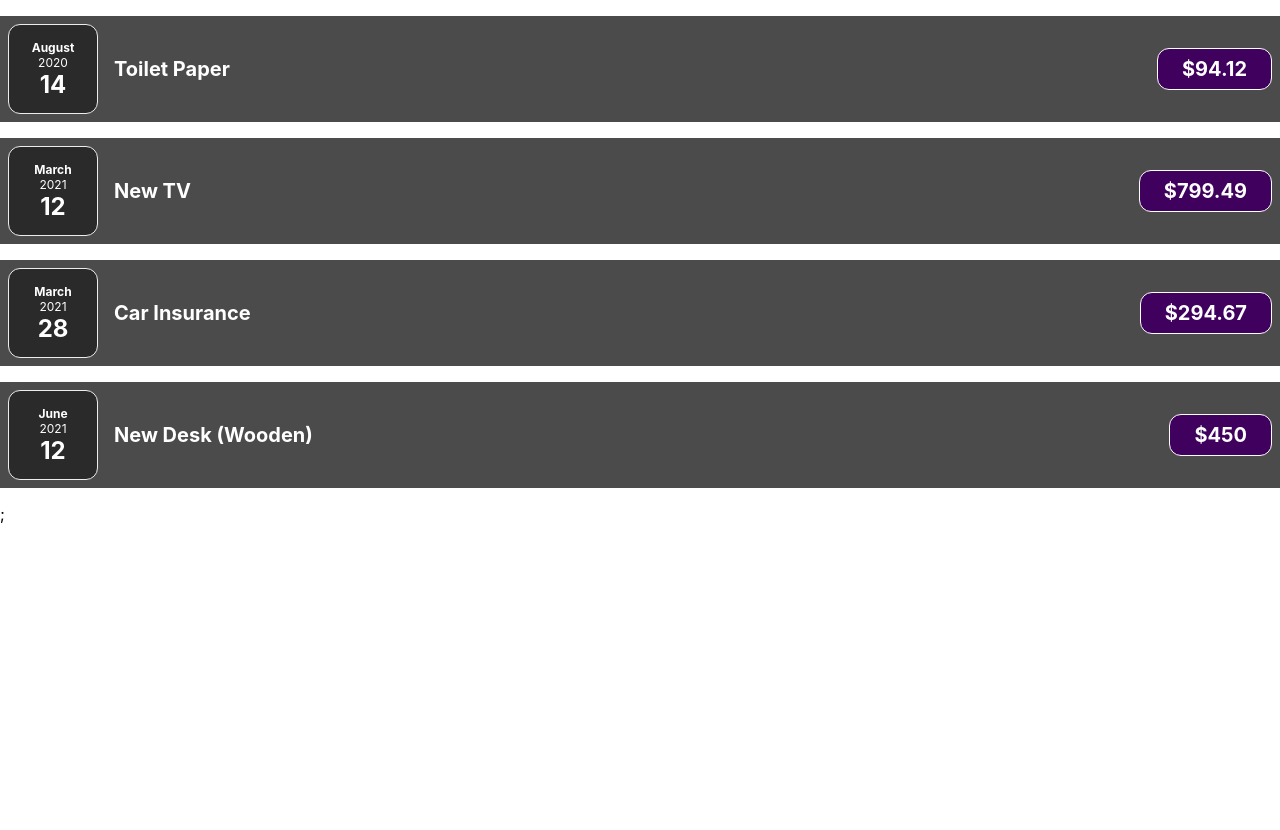
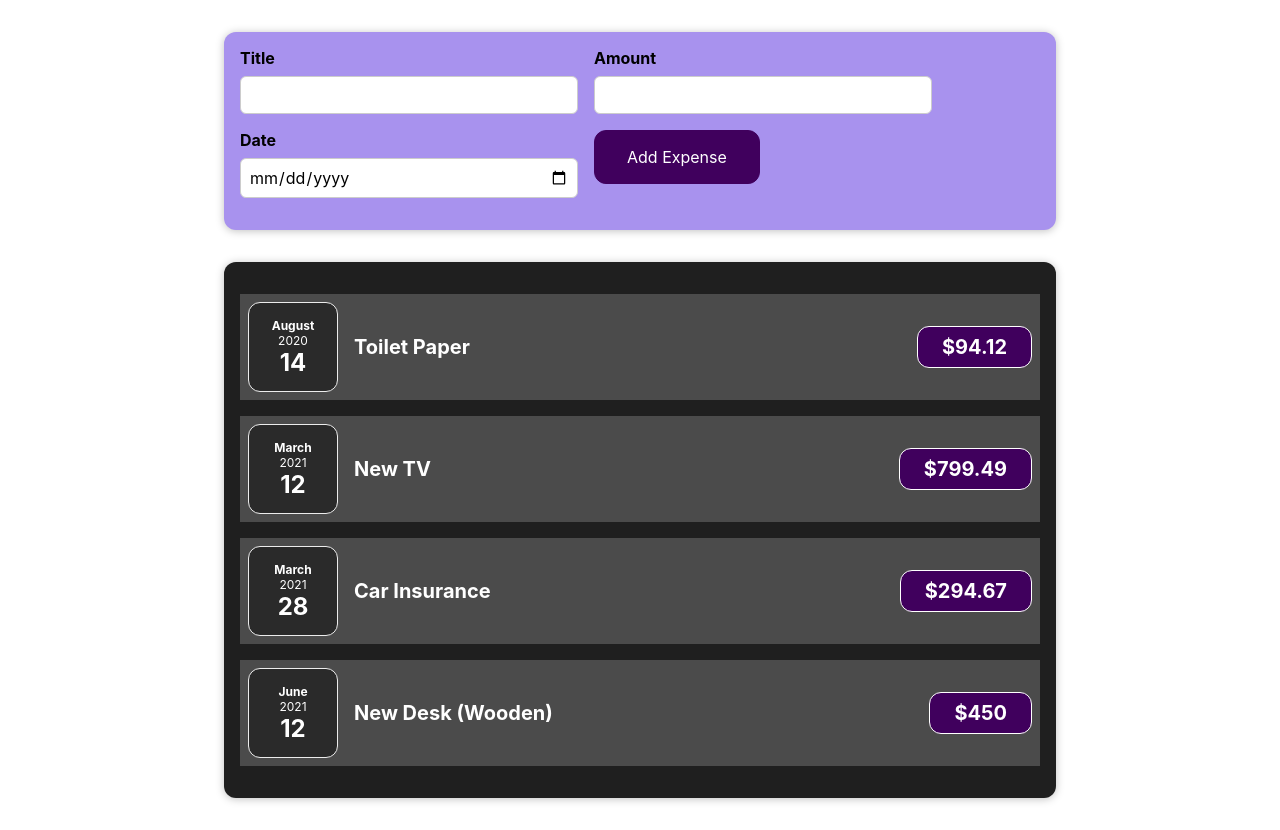
Before and after one commit to Oksana796/expenses-track, a React (Create React App) app: page / in a window 1280 px wide. Before the commit the page ends 800 px from the top, so only its background shows below. Built offline with nearby package versions, Linux system fonts and the light colour scheme.

Commit message:
form for new expense

```diff
--- a/src/App.js
+++ b/src/App.js
@@ -1,4 +1,5 @@
-import ExpenseItem from "./components/ExpenseItem";
+import Expenses from "./components/Expenses";
+import NewExpense from "./components/NewExpense";
 
 function App() {
   const expenses = [
@@ -25,27 +26,8 @@
 
   return (
     <div>
-      <ExpenseItem
-        title={expenses[0].title}
-        amount={expenses[0].amount}
-        date={expenses[0].date}
-      />
-      <ExpenseItem
-        title={expenses[1].title}
-        amount={expenses[1].amount}
-        date={expenses[1].date}
-      />
-      <ExpenseItem
-        title={expenses[2].title}
-        amount={expenses[2].amount}
-        date={expenses[2].date}
-      />
-      <ExpenseItem
-        title={expenses[3].title}
-        amount={expenses[3].amount}
-        date={expenses[3].date}
-      />
-      ;
+    <NewExpense />
+      <Expenses items={expenses} />
     </div>
   );
 }
--- /dev/null
+++ b/src/components/ExpenseForm.css
@@ -0,0 +1,26 @@
+.new-expense__controls {
+  display: flex;
+  flex-wrap: wrap;
+  gap: 1rem;
+  margin-bottom: 1rem;
+  text-align: left;
+}
+
+.new-expense__control label {
+  font-weight: bold;
+  margin-bottom: 0.5rem;
+  display: block;
+}
+
+.new-expense__control input {
+  font: inherit;
+  padding: 0.5rem;
+  border-radius: 6px;
+  border: 1px solid #ccc;
+  width: 20rem;
+  max-width: 100%;
+}
+
+.new-expense__actions {
+  text-align: right;
+}
--- /dev/null
+++ b/src/components/ExpenseForm.js
@@ -0,0 +1,32 @@
+import React from "react";
+
+import "./ExpenseForm.css";
+
+function ExpenseForm() {
+  return (
+    <form>
+      <div className="new-expense__controls">
+        <div className="new-expense__control">
+          <label>Title</label>
+          <input type="text" />
+        </div>
+
+        <div className="new-expense__control">
+          <label>Amount</label>
+          <input type="number" min="0.01" step="0.01" />
+        </div>
+
+        <div className="new-expense__control">
+          <label>Date</label>
+          <input type="date" min="2019-01-01" max="2022-12-31" />
+        </div>
+
+        <div className="new-expense__actions">
+          <button type="submit">Add Expense</button>
+        </div>
+      </div>
+    </form>
+  );
+}
+
+export default ExpenseForm;
--- /dev/null
+++ b/src/components/Expenses.css
@@ -0,0 +1,9 @@
+.expenses {
+  padding: 1rem;
+  background-color: rgb(31, 31, 31);
+  margin: 2rem auto;
+  width: 50rem;
+  max-width: 95%;
+  border-radius: 12px;
+  box-shadow: 0 1px 8px rgba(0, 0, 0, 0.25);
+}
--- /dev/null
+++ b/src/components/Expenses.js
@@ -0,0 +1,31 @@
+import ExpenseItem from "./ExpenseItem";
+import "./Expenses.css";
+
+function Expenses(props) {
+  return (
+    <div className="expenses">
+      <ExpenseItem
+        title={props.items[0].title}
+        amount={props.items[0].amount}
+        date={props.items[0].date}
+      />
+      <ExpenseItem
+        title={props.items[1].title}
+        amount={props.items[1].amount}
+        date={props.items[1].date}
+      />
+      <ExpenseItem
+        title={props.items[2].title}
+        amount={props.items[2].amount}
+        date={props.items[2].date}
+      />
+      <ExpenseItem
+        title={props.items[3].title}
+        amount={props.items[3].amount}
+        date={props.items[3].date}
+      />
+    </div>
+  );
+}
+
+export default Expenses;
--- /dev/null
+++ b/src/components/NewExpense.css
@@ -0,0 +1,38 @@
+.new-expense {
+  background-color: #a892ee;
+  padding: 1rem;
+  margin: 2rem auto;
+  width: 50rem;
+  max-width: 95%;
+  border-radius: 12px;
+  text-align: center;
+  box-shadow: 0 1px 8px rgba(0, 0, 0, 0.25);
+}
+
+.new-expense button {
+  font: inherit;
+  cursor: pointer;
+  padding: 1rem 2rem;
+  border: 1px solid #40005d;
+  background-color: #40005d;
+  color: white;
+  border-radius: 12px;
+  margin-right: 1rem;
+}
+
+.new-expense button:hover,
+.new-expense button:active {
+  background-color: #510674;
+  border-color: #510674;
+}
+
+.new-expense button.alternative {
+  color: #220131;
+  border-color: transparent;
+  background-color: transparent;
+}
+
+.new-expense button.alternative:hover,
+.new-expense button.alternative:active {
+  background-color: #ddb3f8;
+}
--- /dev/null
+++ b/src/components/NewExpense.js
@@ -0,0 +1,14 @@
+import React from "react";
+import ExpenseForm from "./ExpenseForm";
+
+import "./NewExpense.css";
+
+function NewExpense() {
+  return (
+    <div className="new-expense">
+      <ExpenseForm />
+    </div>
+  );
+}
+
+export default NewExpense;
```
